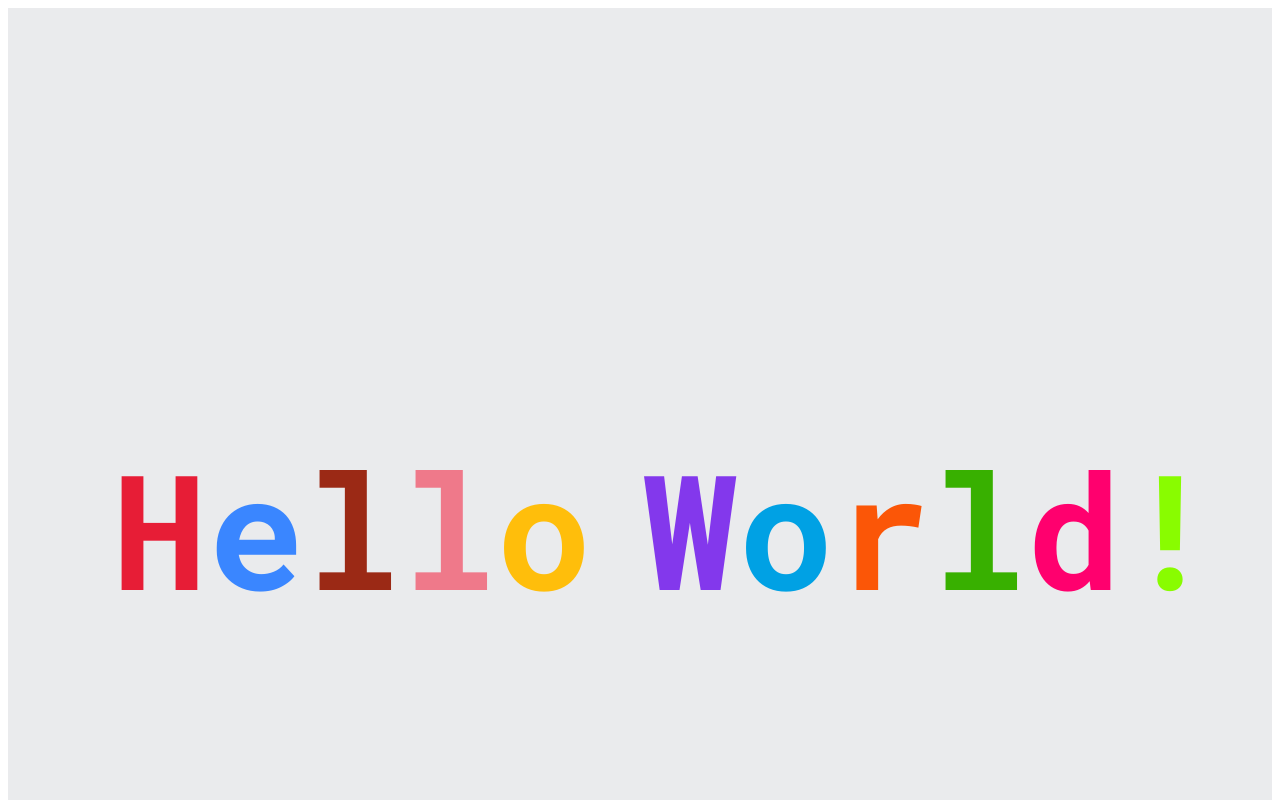
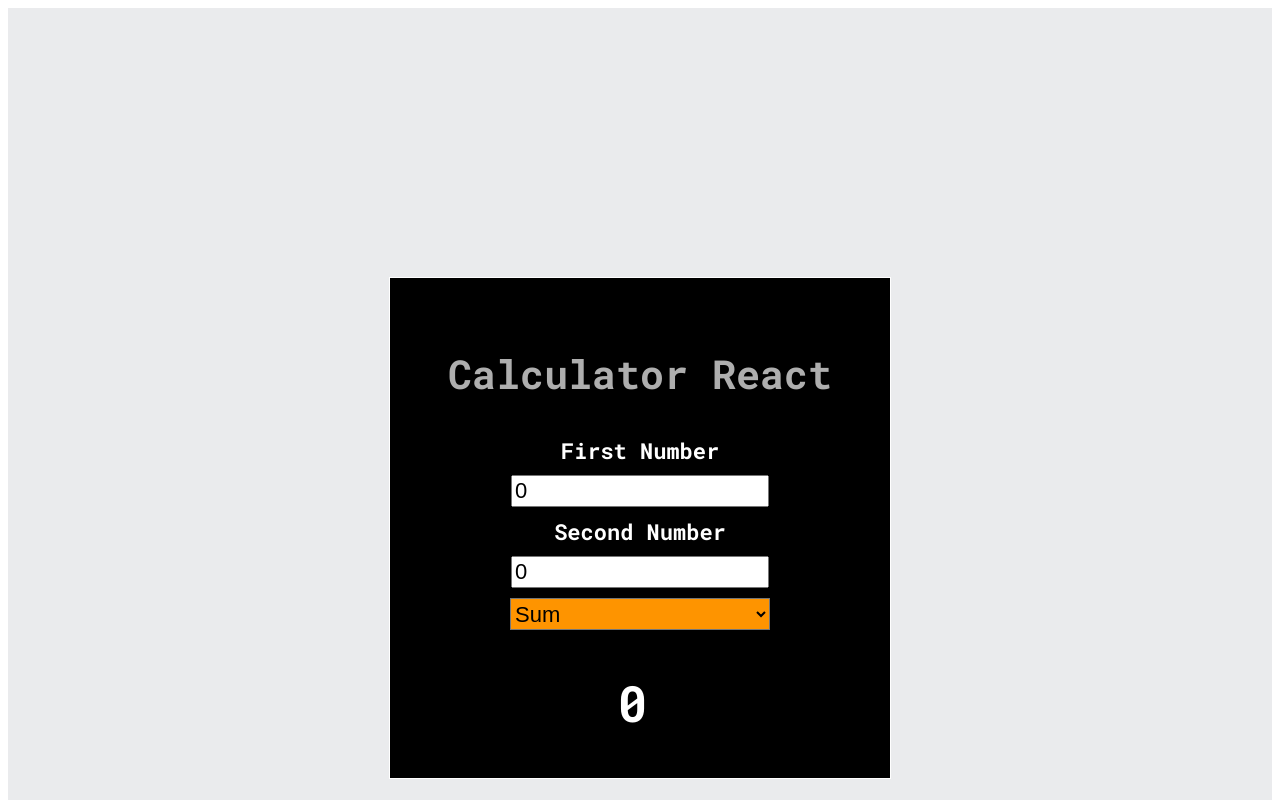
Before and after one commit to guilhermecamboim/desafio-21-dias-de-codigo, a React (Vite) app: page / in a window 1280 px wide. Shown: the top 800 px of the page. Built offline with nearby package versions, Linux system fonts and the light colour scheme.

Commit message:
Finalizando aplicação do quarto dia.

```diff
--- a/src/App.tsx
+++ b/src/App.tsx
@@ -1,9 +1,9 @@
-import { DayTwo } from "./components/2.DayTwo"
+import { DayFour } from "./components/4.DayFour"
 
 function App() {
 
   return (
-      <DayTwo />
+      <DayFour />
   )
 }
 
--- /dev/null
+++ b/src/components/3.DayThree/styles.ts
@@ -0,0 +1,40 @@
+import styled from 'styled-components'
+
+export const Container = styled.main`
+  margin: 0;
+  padding: 0;
+  box-sizing: border-box;
+  display: flex;
+  padding-left: 50px;
+  align-items: center;
+  justify-content: center;
+  max-width: 100vw;
+  height: calc(150vh - 10rem);
+  background-color: #eaebed;
+`
+
+export const ButtonDiferentao = styled.button`
+  position: absolute;
+  border-style: outset;
+  border: 2px solid rgba( 255, 255, 255, 0.4 );
+  width: 300px;
+  height: 150px;
+  border-radius: 15px;
+  text-shadow: red -2px 0, cyan 2px 0;
+  font-family: 'Roboto Mono', monospace;
+  font-weight: 400;
+  font-size: 25px;
+  color: #343330;
+
+  background: rgba( 255, 255, 255, 0.1 );
+  backdrop-filter: blur( 10px );
+  -webkit-backdrop-filter: blur( 10px );
+
+  &:hover {
+    background: rgba( 255, 255, 255, 0.2 );
+    backdrop-filter: blur( 10px );
+    -webkit-backdrop-filter: blur( 10px );
+    transform: scale( 1.01);
+    transition: 300ms;
+  }
+`
--- /dev/null
+++ b/src/components/4.DayFour/index.tsx
@@ -0,0 +1,71 @@
+import React, { useState, useEffect, ChangeEvent} from 'react'
+import { Container, Calculator } from "./styles";
+
+export function DayFour() {
+  const[ firstNumber, setFirstNumber ] = useState<any>(0)
+  const[ secondNumber, setSecondNumber ] = useState<any>(0)
+  const[ result, setResult ] = useState<any>(0)
+  const[ operation, setOperation ] = useState<any>('Sum')
+
+  function calculate() {
+    if(operation === 'Sum') {
+      return (
+        parseFloat(firstNumber) + parseFloat(secondNumber)
+      )
+    } else if(operation === 'Subtract'){
+      return (
+        parseFloat(firstNumber) - parseFloat(secondNumber)
+      )
+    }else if(operation === 'Multiply'){
+      return (
+        parseFloat(firstNumber) * parseFloat(secondNumber)
+      )
+    } else if(operation === 'Divide') {
+      return (
+        parseFloat(firstNumber) / parseFloat(secondNumber)
+      )
+    }
+  }
+
+  useEffect(() => {
+    return setResult(calculate());
+  }, [firstNumber, secondNumber, operation])
+
+  return (
+    <Container>
+      <Calculator>
+        <h1>Calculator React</h1>
+        <label>First Number</label>
+        <input
+          type="number"
+          value={firstNumber}
+          onChange={(event: any) =>
+            setFirstNumber(event.target.value)
+          }
+        />
+        <label>Second Number</label>
+        <input
+          type="number"
+          value={secondNumber}
+          onChange={(event: any) =>
+            setSecondNumber(event.target.value)
+          }
+        />
+
+        <select
+          onChange={(event: any) =>
+            setOperation(event.target.value)
+          }
+        >
+          <option>Sum</option>
+          <option>Subtract</option>
+          <option>Multiply</option>
+          <option>Divide</option>
+        </select>
+        <div>
+          <label className="result">{result}</label>
+        </div>
+      </Calculator>
+    </Container>
+  )
+}
--- /dev/null
+++ b/src/components/4.DayFour/styles.ts
@@ -0,0 +1,66 @@
+import styled from 'styled-components'
+
+export const Container = styled.main`
+  margin: 0;
+  padding: 0;
+  box-sizing: border-box;
+  display: flex;
+  align-items: center;
+  justify-content: center;
+  flex-direction: column;
+  max-width: 100vw;
+  height: calc(150vh - 10rem);
+  background-color: #eaebed;
+  font-family: 'Roboto Mono', monospace;
+
+  input, label, select, option {
+    margin-top: 10px;
+    font-size: 22px;
+    width: 50%;
+  }
+`
+
+export const Calculator = styled.div `
+  display: flex;
+  flex-direction: column;
+  align-items: center;
+  justify-content: center;
+  width: 500px;
+  height: 500px;
+  border: 1px solid;
+  color: #FFFFFF;
+
+  background: #000000;
+  h1 {
+    color: #aeaeae;
+    font-size: 40px;
+  }
+  div {
+    justify-content: center;
+    align-items: center;
+    margin-top: 30px;
+    .result {
+      font-size: 50px;
+      width: 50%;
+    }
+  }
+
+  select {
+    background: #FE9400;
+    width: 52%;
+    height: 32px;
+  }
+
+  label {
+    display: flex;
+    align-items: center;
+    justify-content: center;
+  }
+
+  input, select {
+    display: flex;
+    align-items: center;
+    justify-content: center;
+  }
+
+`
```
Also changed, not shown: src/components/3.DayThree/index.tsx (added, +10 -0 lines).
